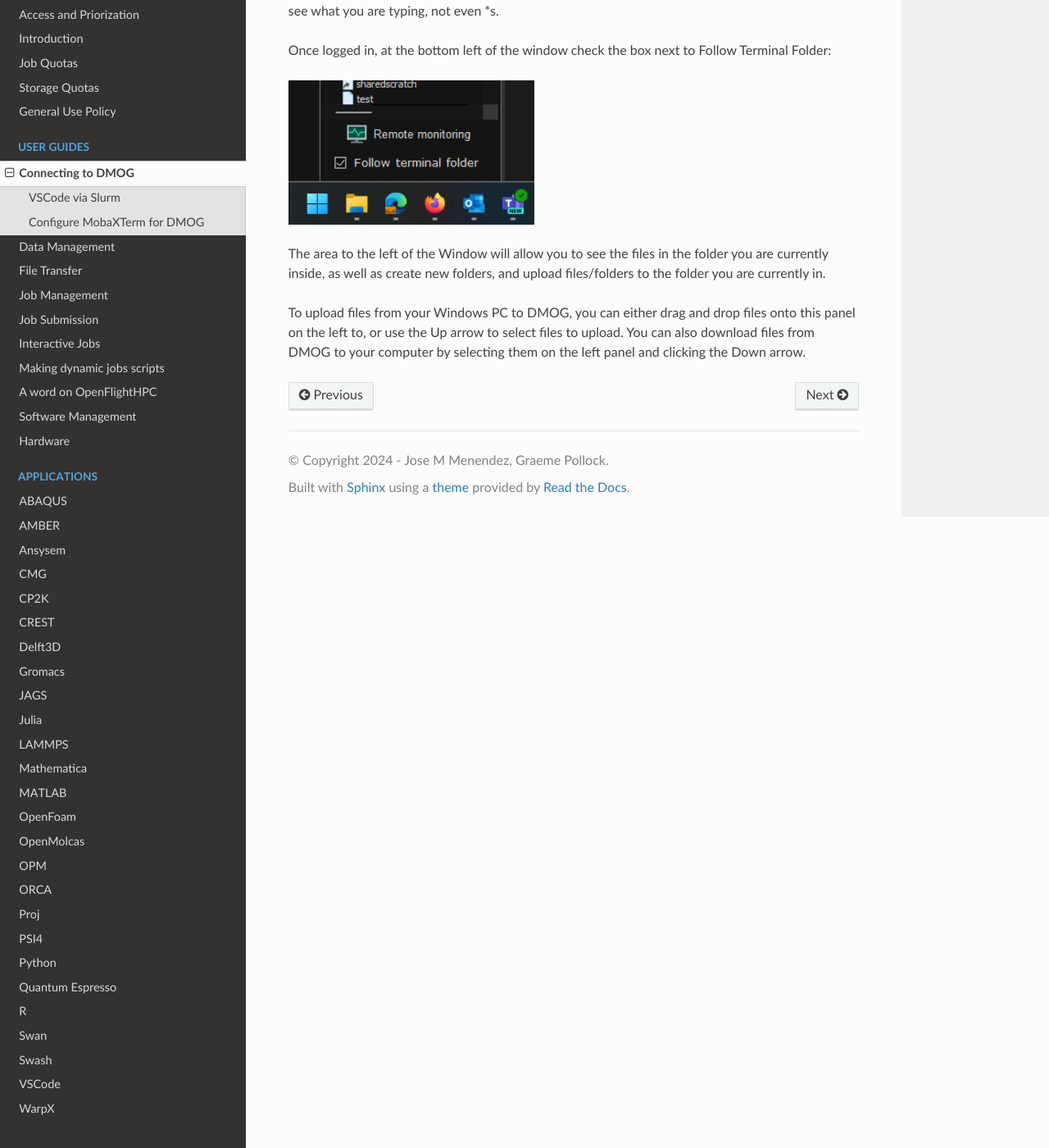
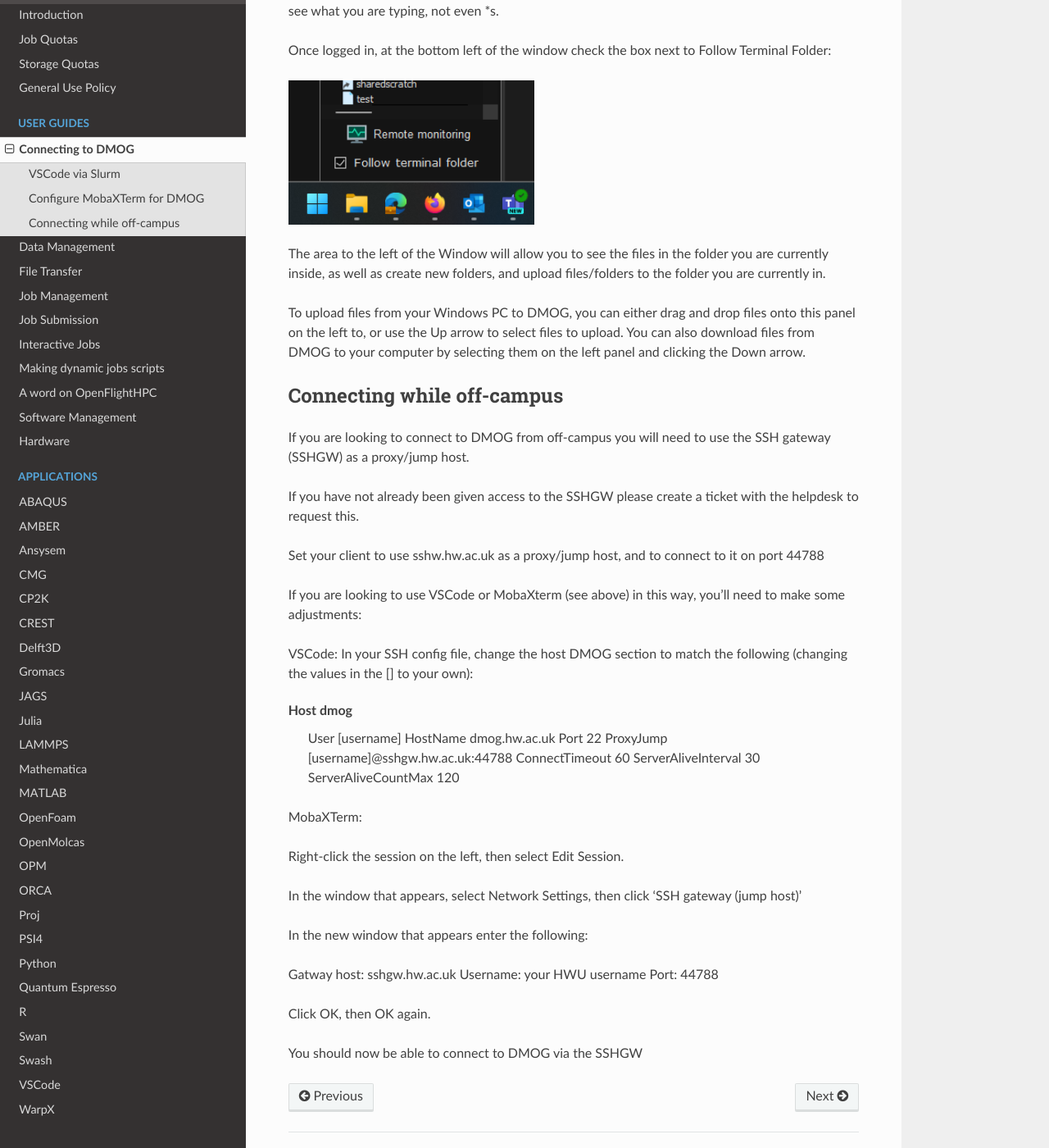
Before and after one commit to jm130/dmogdocs, a Sphinx documentation site: the page built from docs/source/user/connecting.rst, in a window 1280 px wide and 1400 px high, scrolled down 2620 px. Shown: the whole window at 82% size. Built offline with Sphinx 7.4.7 and the Read the Docs theme 2.0.0, drawn with Linux system fonts in a browser that asks for light colours; some of the changed text lies outside the part shown.

Commit message:
Update connecting.rst
Added info for changes needed to connect following VPN change.

```diff
--- a/docs/source/user/connecting.rst
+++ b/docs/source/user/connecting.rst
@@ -9,7 +9,7 @@ To connect to another machine using SSH you need to have a SSH client program in
 macOS, Linux, and newer versions of Windows come with a command-line (text-only) SSH client pre-installed.
 On older Windows versions there are various graphical SSH clients you can use like PuTTY or MobaXterm.
 
-Using your favorite ssh-client, just type:
+Using your favorite SSH client, just type:
 
 .. code-block:: bash
 
@@ -100,3 +100,42 @@ Once logged in, at the bottom left of the window check the box next to Follow Te
 The area to the left of the Window will allow you to see the files in the folder you are currently inside, as well as create new folders, and upload files/folders to the folder you are currently in.
 
 To upload files from your Windows PC to DMOG, you can either drag and drop files onto this panel on the left to, or use the Up arrow to select files to upload. You can also download files from DMOG to your computer by selecting them on the left panel and clicking the Down arrow.
+
+
+Connecting while off-campus
+---------------------------
+If you are looking to connect to DMOG from off-campus you will need to use the SSH gateway (SSHGW) as a proxy/jump host.
+
+If you have not already been given access to the SSHGW please create a ticket with the helpdesk to request this.
+
+Set your client to use sshw.hw.ac.uk as a proxy/jump host, and to connect to it on port 44788
+
+If you are looking to use VSCode or MobaXterm (see above) in this way, you'll need to make some adjustments:
+
+VSCode:
+In your SSH config file, change the host DMOG section to match the following (changing the values in the [] to your own):
+
+Host dmog
+  User [username]
+  HostName dmog.hw.ac.uk
+  Port 22
+  ProxyJump [username]@sshgw.hw.ac.uk:44788
+  ConnectTimeout 60
+  ServerAliveInterval 30
+  ServerAliveCountMax 120
+
+MobaXTerm:
+
+Right-click the session on the left, then select Edit Session.
+
+In the window that appears, select Network Settings, then click 'SSH gateway (jump host)'
+
+In the new window that appears enter the following:
+
+Gatway host: sshgw.hw.ac.uk
+Username: your HWU username
+Port: 44788
+
+Click OK, then OK again.
+
+You should now be able to connect to DMOG via the SSHGW
```
